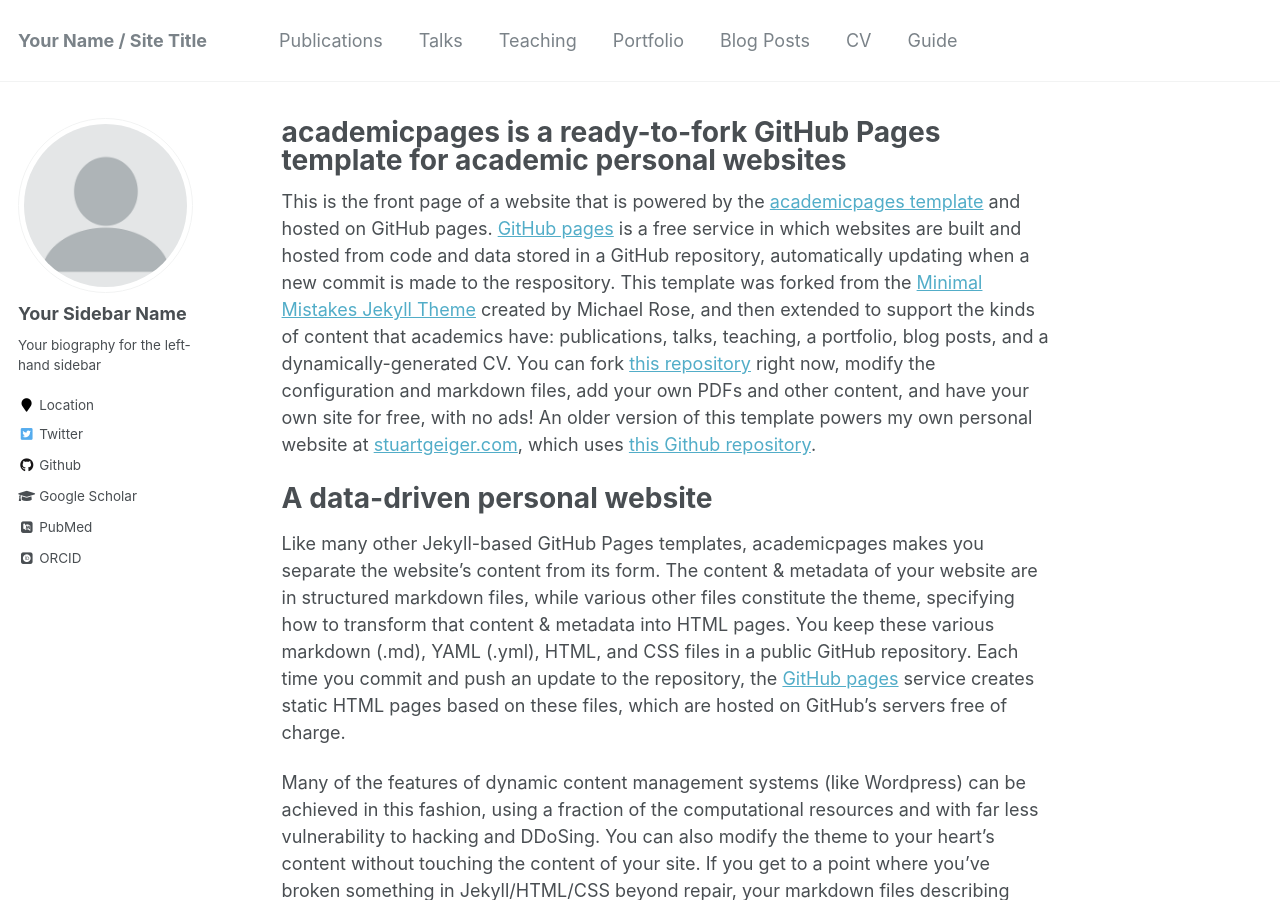
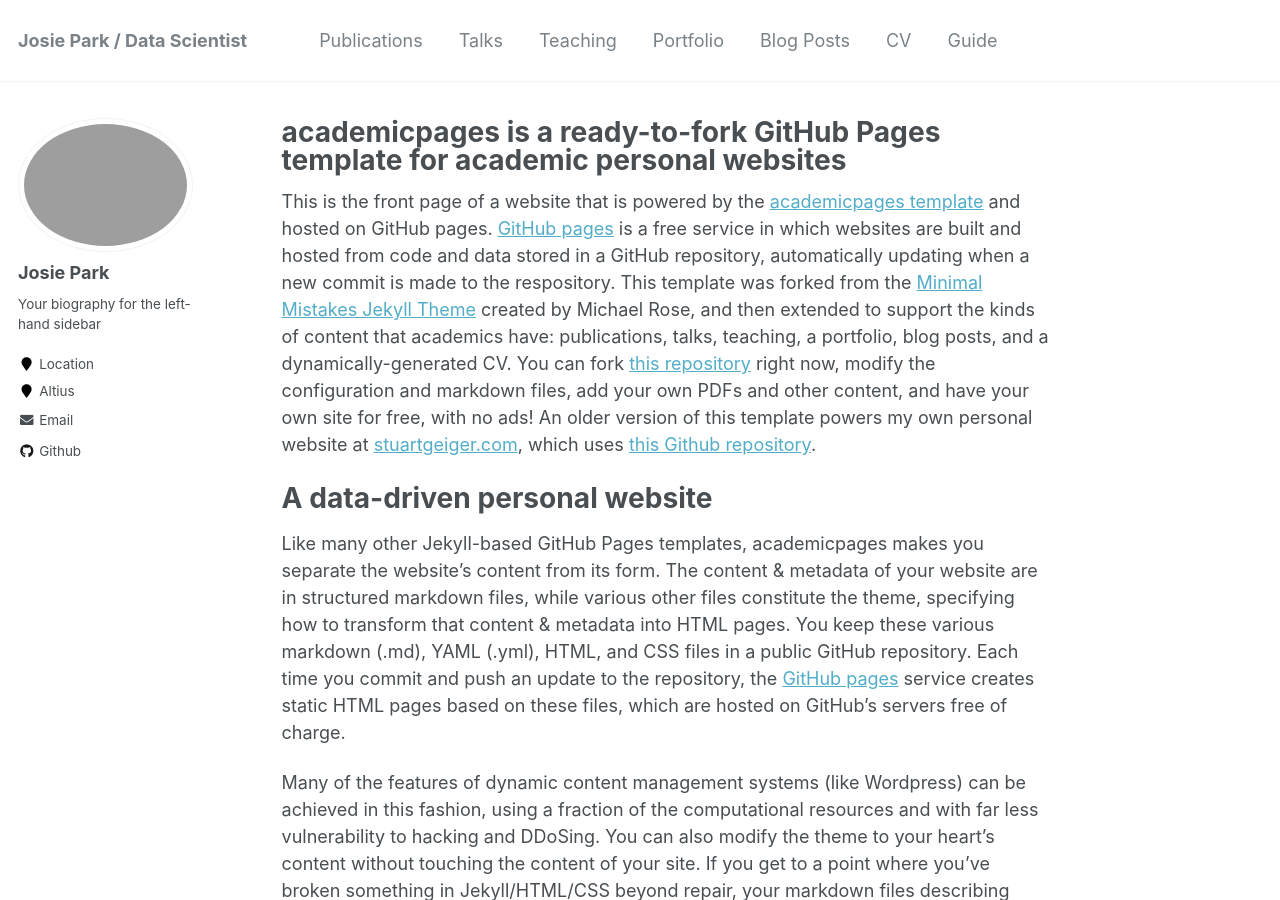
Before and after one commit to JosiePark/JosiePark.github.io, a Jekyll site: the page built from _pages/about.md, in a window 1280 px wide and 900 px high. Built offline with Jekyll 4.4.1, drawn with Linux system fonts in a browser that asks for light colours; some web fonts are replaced; some of the changed text lies outside the part shown.

Commit message:
Changed picture, title etc.

```diff
--- a/_config.yml
+++ b/_config.yml
@@ -7,13 +7,13 @@
 
 # Site Settings
 locale                   : "en-US"
-title                    : "Your Name / Site Title"
+title                    : "Josie Park / Data Scientist"
 title_separator          : "-"
-name                     : &name "Your Name"
-description              : &description "personal description"
-url                      : https://academicpages.github.io # the base hostname & protocol for your site e.g. "https://mmistakes.github.io"
+name                     : &name "Josie Park"
+description              : &description "A Data Scientist with a Mathematics background and PhD in Ocean Modelling"
+url                      : https://JosiePark.github.io # the base hostname & protocol for your site e.g. "https://mmistakes.github.io"
 baseurl                  : "" # the subpath of your site, e.g. "/blog"
-repository               : "academicpages/academicpages.github.io"
+repository               : "josiepark/josiepark.github.io"
 teaser                   :  # filename of teaser fallback teaser image placed in /images/, .e.g. "500x300.png"
 breadcrumbs              : false # true, false (default)
 words_per_minute         : 160
@@ -80,14 +80,14 @@
 
 # Site Author
 author:
-  name             : "Your Sidebar Name"
-  avatar           : "profile.png"
+  name             : "Josie Park"
+  avatar           : "josie.png"
   bio              : "Your biography for the left-hand sidebar"
   location         : "Location"
-  employer         :
-  pubmed           : "https://www.ncbi.nlm.nih.gov/pubmed/?term=john+snow"
-  googlescholar    : "http://yourfullgooglescholarurl.com"
-  email            :
+  employer         : "Altius"
+  pubmed           :
+  googlescholar    :
+  email            : "josie.park@altiusdata.com"
   researchgate     :  # example: "https://www.researchgate.net/profile/yourprofile"
   uri              :
   bitbucket        :
@@ -96,20 +96,20 @@
   flickr           :
   facebook         :
   foursquare       :
-  github           : "academicpages"
+  github           : "JosiePark"
   google_plus      :
   keybase          :
   instagram        :
   impactstory      : #"https://profiles.impactstory.org/u/xxxx-xxxx-xxxx-xxxx"
   lastfm           :
   linkedin         :
-  orcid            : "http://orcid.org/yourorcidurl"
+  orcid            :
   pinterest        :
   soundcloud       :
   stackoverflow    : # http://stackoverflow.com/users/123456/username
   steam            :
   tumblr           :
-  twitter          : "replacethistwitterhandle"
+  twitter          :
   vine             :
   weibo            :
   xing             :
```
Also changed, not shown: images/josie.jpg (added).
